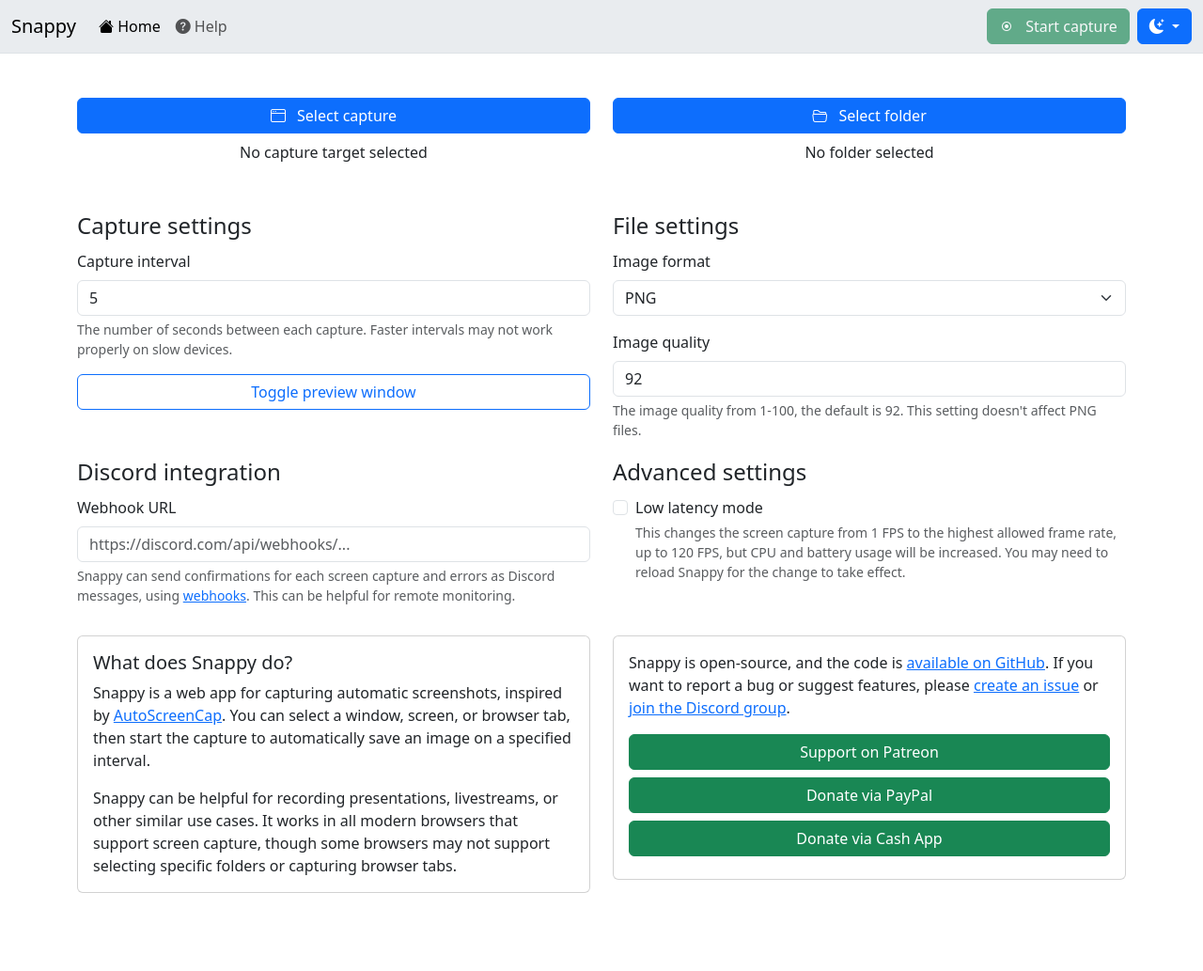
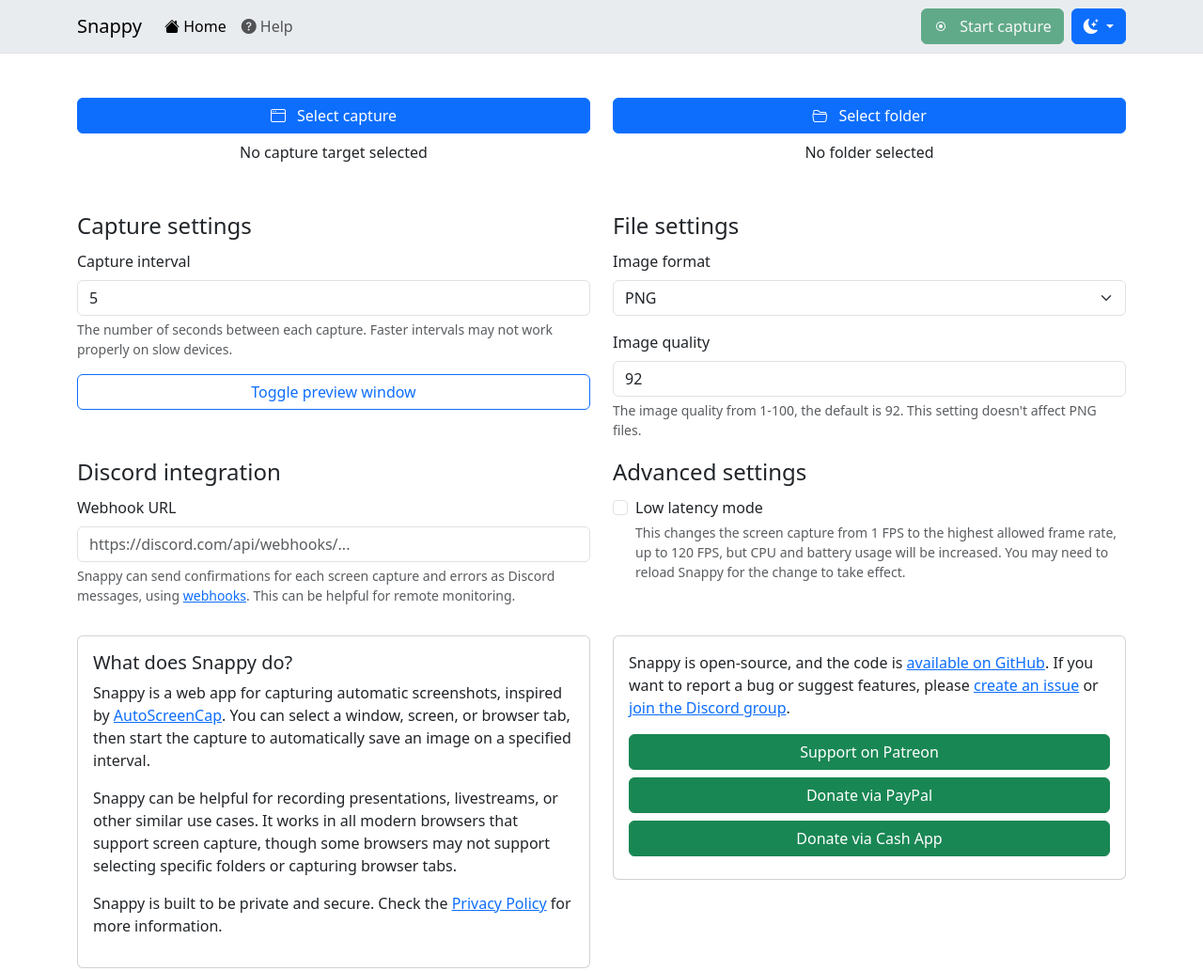
Before and after one commit to corbindavenport/snappy, a plain HTML site: page index.html in a window 1280 px wide. Shown: the whole page at 94% size. Before the commit the page ends 1000 px from the top, so only its background shows below. Drawn offline with nearby package versions, Linux system fonts and the light colour scheme.

Commit message:
Add privacy policy

```diff
--- a/index.html
+++ b/index.html
@@ -32,8 +32,8 @@
 <body>
 
   <!-- Nav bar -->
-  <nav class="navbar fixed-top bg-body-secondary navbar-expand-sm border-bottom d-print-none">
-    <div class="container-fluid">
+  <nav class="navbar fixed-top navbar-expand bg-body-secondary border-bottom d-print-none">
+    <div class="container-fluid container-lg">
       <a class="navbar-brand d-none d-sm-inline" href="#">Snappy</a>
       <button class="navbar-toggler" type="button" data-bs-toggle="collapse" data-bs-target="#navbarNav" aria-controls="navbarNav" aria-expanded="false" aria-label="Toggle navigation">
         <span class="navbar-toggler-icon"></span>
@@ -59,7 +59,7 @@
           <!-- Capture button -->
           <button type="button" id="capture-btn" class="btn btn-success me-2" disabled>
             <i class="bi bi-record2 me-2"></i>
-            Start capture
+            Start<span class="d-none d-sm-inline"> capture</span>
           </button>
           <!-- Theme toggle -->
           <div class="dropdown">
@@ -203,6 +203,7 @@
             <h5 class="card-title">What does Snappy do?</h5>
             <p class="card-text">Snappy is a web app for capturing automatic screenshots, inspired by <a href="https://autoscreencap.sourceforge.io/" target="_blank">AutoScreenCap</a>. You can select a window, screen, or browser tab, then start the capture to automatically save an image on a specified interval.</p>
             <p class="card-text">Snappy can be helpful for recording presentations, livestreams, or other similar use cases. It works in all modern browsers that support screen capture, though some browsers may not support selecting specific folders or capturing browser tabs.</p>
+            <p>Snappy is built to be private and secure. Check the <a href="https://github.com/corbindavenport/snappy/blob/main/PRIVACY.md" target="_blank">Privacy Policy</a> for more information.</p>
           </div>
         </div>
       </div>
```
Also changed, not shown: 2 other files.
